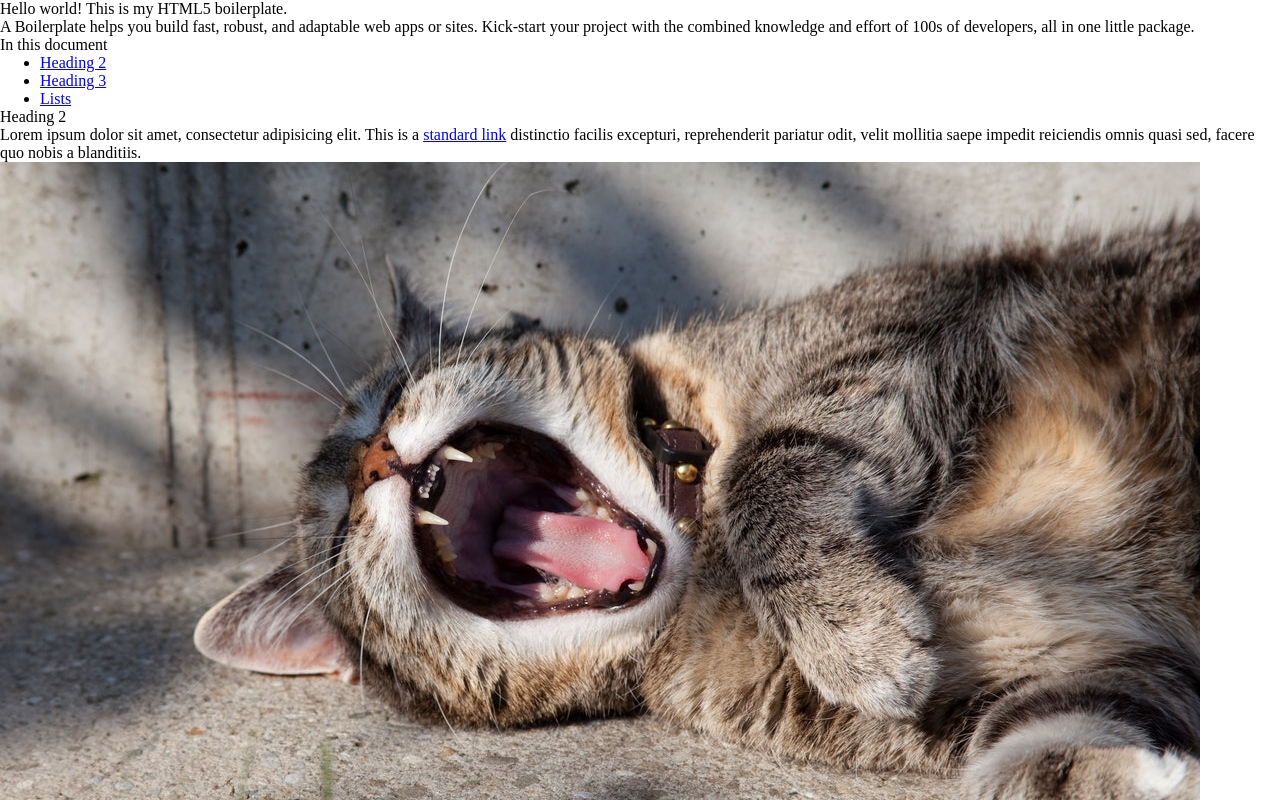
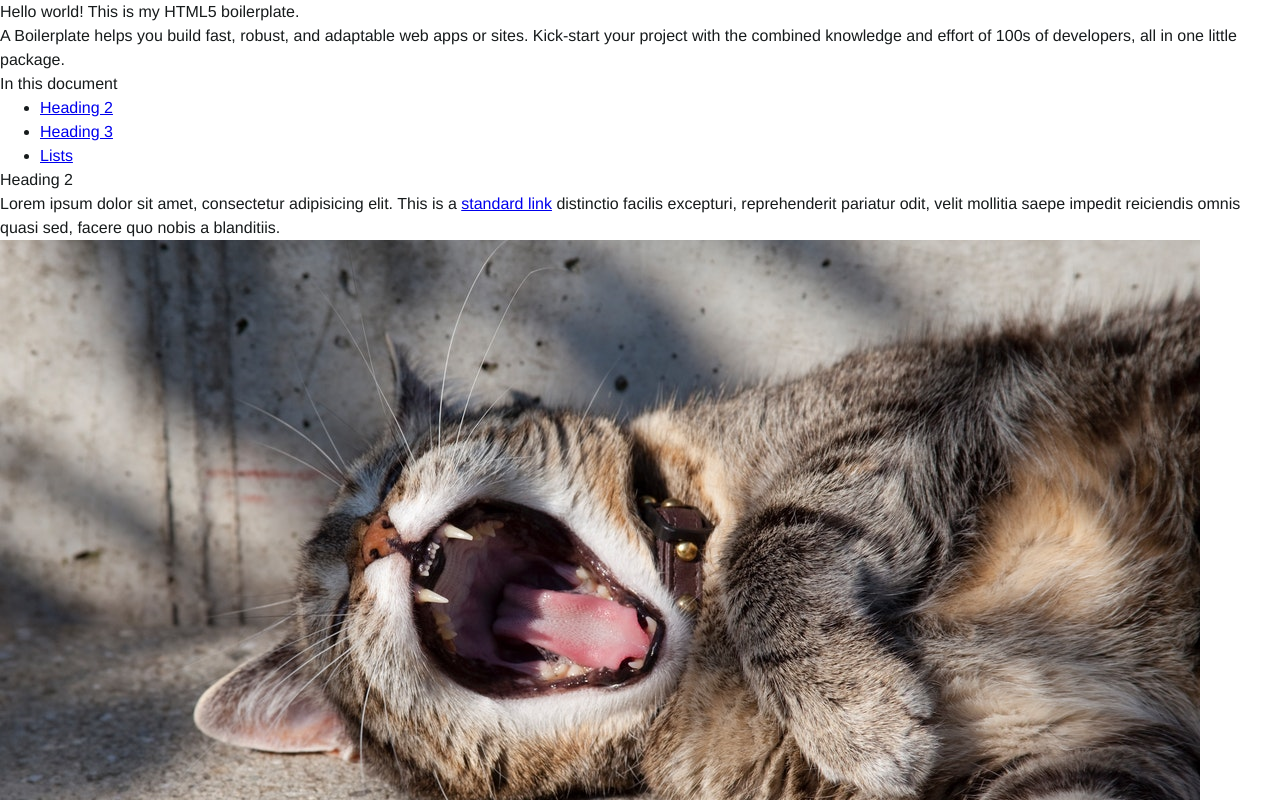
Before and after one commit to mct-ui/html5-boilerplate-SimonHerbout, a plain HTML site: page index.html in a window 1280 px wide. Shown: the top 800 px of the page. Drawn offline with nearby package versions, Linux system fonts and the light colour scheme; files that its build step writes are made by us from their sources.

Commit message:
voor pauze

```diff
--- a/css/screen.scss
+++ b/css/screen.scss
@@ -156,6 +156,10 @@ img {
 */
 
 html {
+  font-size: calc($root-font-size / 16 * 100%);
+  font-family: $font-family-primary;
+  line-height: 1.5;
+  color: $color-text;
 }
 
 /*
@@ -163,6 +167,8 @@ html {
 */
 
 ::selection {
+  background-color: $color-primary-light;
+  color: white;
 }
 
 /*
--- a/index.html
+++ b/index.html
@@ -5,13 +5,13 @@
     <meta charset="utf-8">
     <meta http-equiv="x-ua-compatible" content="ie=edge">
     <title>Simon Herbout - HTML5 Boilerplate</title>
-    <meta name="description" content="This is my HTML5 boilerplate."/>
-    <meta name="viewport" content="width=device-width, initial-scale=1.0"/>
+    <meta name="description" content="This is my HTML5 boilerplate.">
+    <meta name="viewport" content="width=device-width, initial-scale=1.0">
     <link rel="stylesheet" href="css/screen.css">
 
-    <link rel="icon" href="favicon.svg"/>
-    <link rel="apple-touch-icon" href="apple-touch-icon.png"/>
-    <link rel="manifest" href="manifest.json"/>
+    <link rel="icon" href="favicon.svg" >
+    <link rel="apple-touch-icon" href="apple-touch-icon.png" >
+    <link rel="manifest" href="manifest.json">
 </head>
 
 <body>
```
Also changed, not shown: 1 other file.
